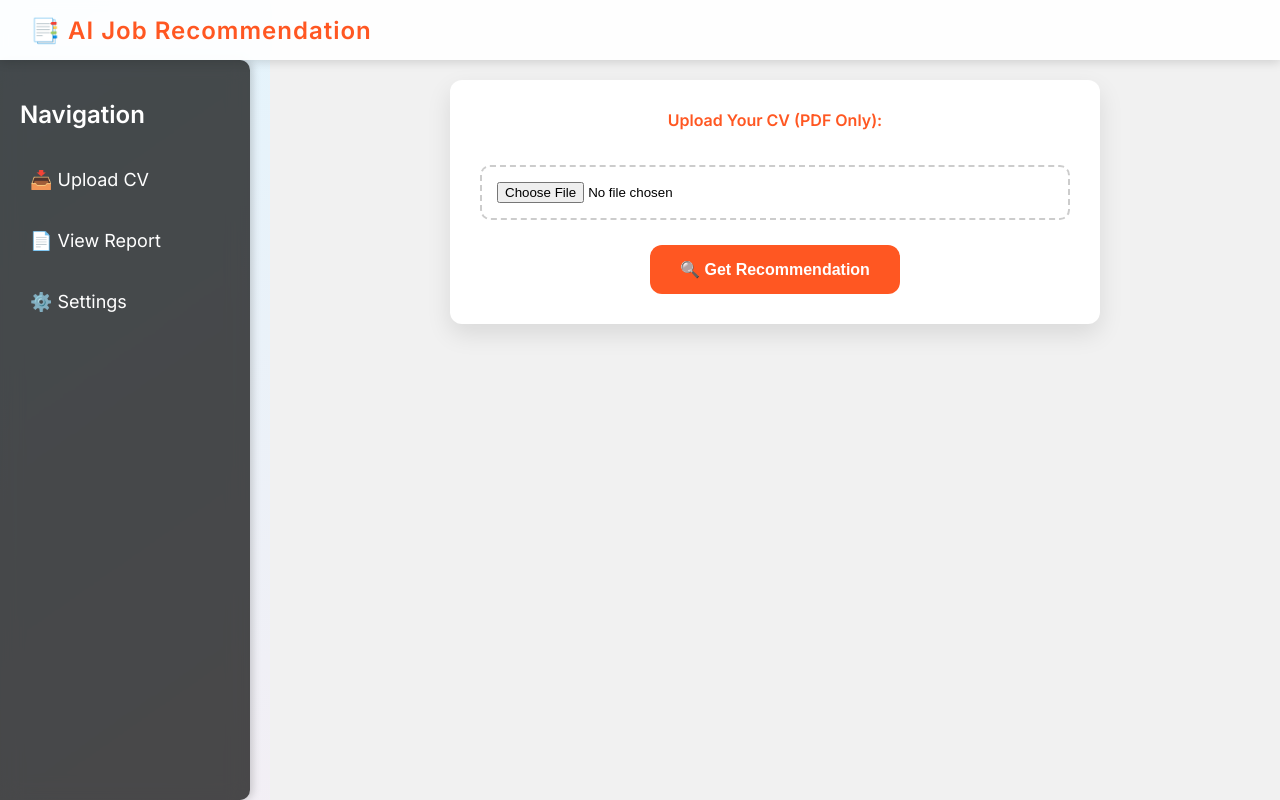
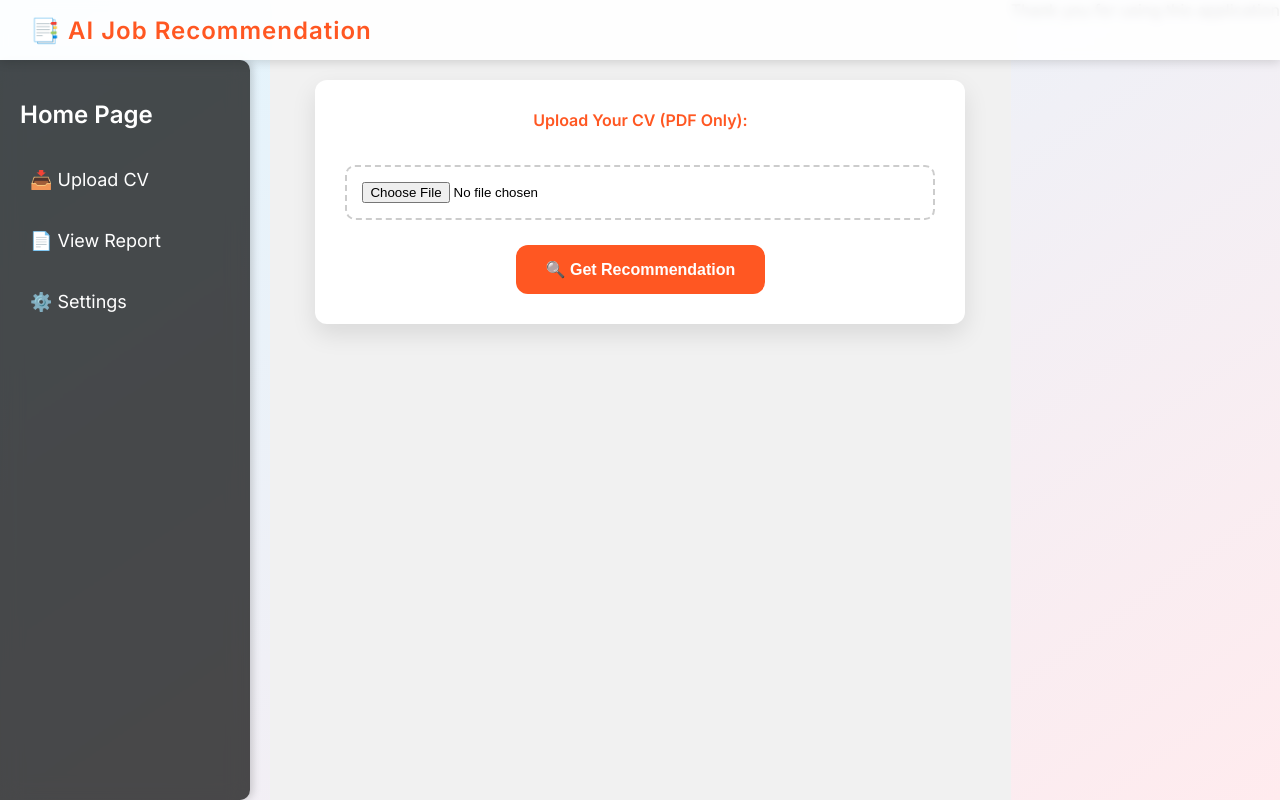
Before and after one commit to sufian-008/ATS, a Flask app: page / in a window 1280 px wide. Run offline with Flask 3, Linux system fonts and the light colour scheme.

Commit message:
Update upload.html

```diff
--- a/templates/upload.html
+++ b/templates/upload.html
@@ -204,7 +204,7 @@
 
     <!-- Sidebar -->
     <div class="sidebar">
-        <h2>Navigation</h2>
+        <h2>Home Page</h2></h2>
         <a href="/upload-cv">📥 Upload CV</a>
         <a href="/view-report">📄 View Report</a>
         <a href="/settings">⚙️ Settings</a>
@@ -238,6 +238,6 @@
             {% endif %}
         </div>
     </div>
-
+                                Thank you for using this application
 </body>
 </html>
```
